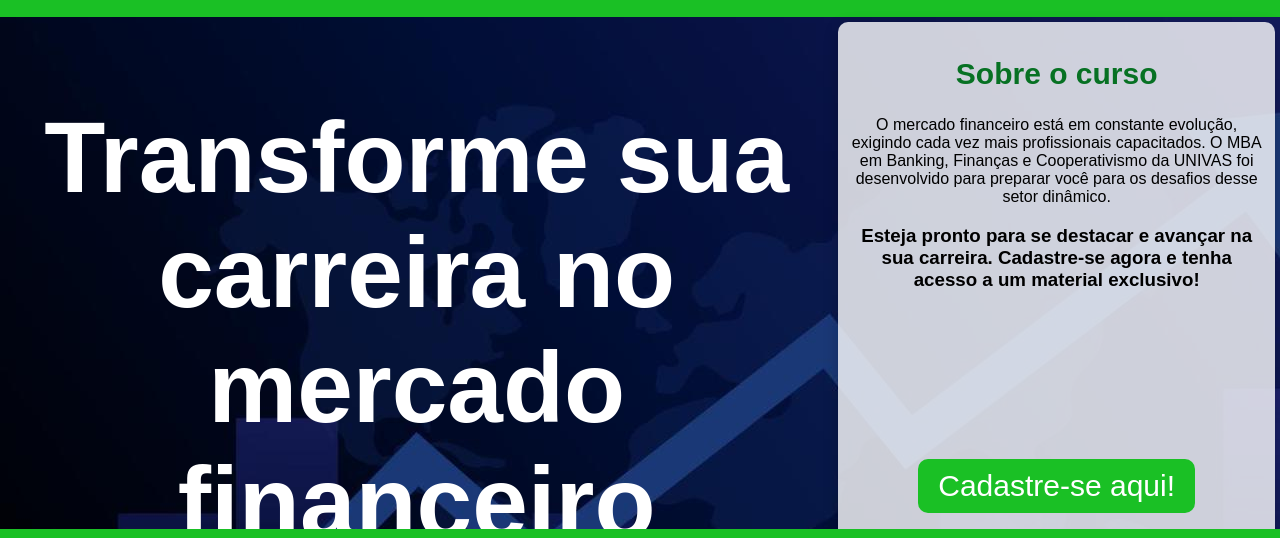
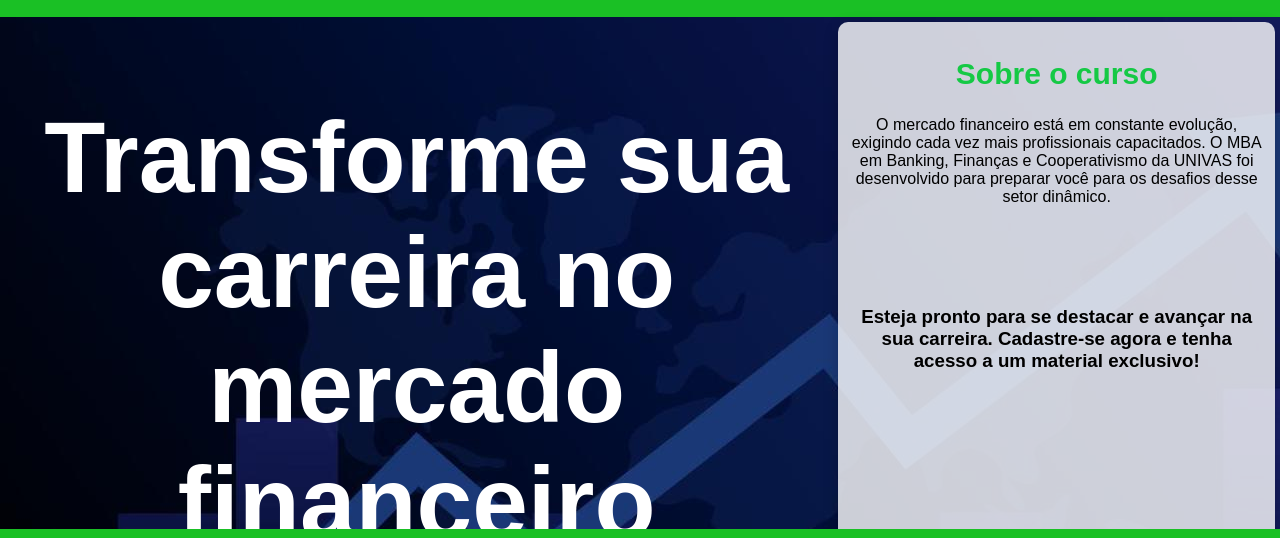
Before and after one commit to JeremiasONunes/landpageMBA, a plain HTML site: page frontend/index.html in a window 1280 px wide. Shown: the part 73-611 px from the top of the page. Drawn offline with Linux system fonts and the light colour scheme.

Commit message:
style-up

```diff
--- a/frontend/style.css
+++ b/frontend/style.css
@@ -65,8 +65,12 @@ header {
 }
 
 .section2-content h1{
-    color: rgb(7, 113, 35);
+    color: rgb(21, 201, 69);
     font-size: 30px;
+}
+
+.section2-content h3{
+    margin-top: 100px;
 }
 
 .register-button {
@@ -78,6 +82,7 @@ header {
     color: #ffffff;
     font-size: 30px;
     margin-top: 150px;
+    box-shadow: 5px 5px 10px rgba(0, 0, 0, 0.6);
 }
 
 footer{
```
